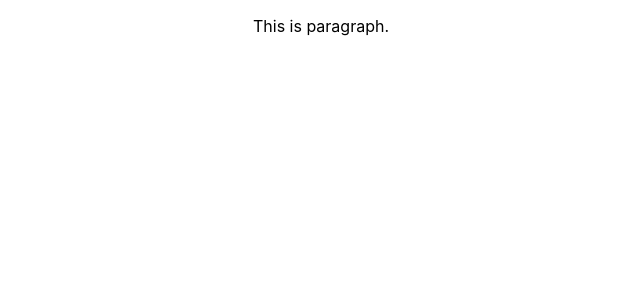
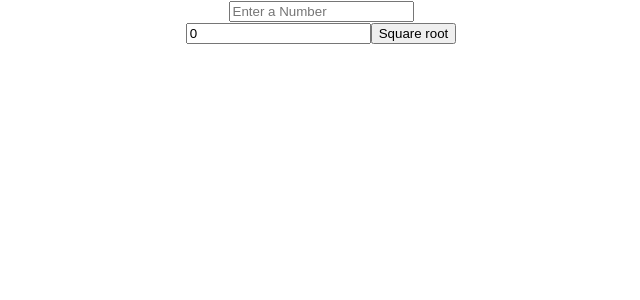
Before and after one commit to ParthGami/miniproject, a React (Create React App) app: page / in a window 1280 px wide. Shown: the top 300 px of the page, without its empty margins (319-959 px from the left). Built offline with nearby package versions, Linux system fonts and the light colour scheme.

Commit message:
Square Root functionality added

```diff
--- a/src/App.js
+++ b/src/App.js
@@ -1,12 +1,38 @@
-//import logo from './logo.svg';
+import React, { Component } from 'react';
 import './App.css';
+import Calculator from './calculator'
 
-function App() {
-  return (
-    <div className="App">
-        <p>This is paragraph.</p>
-    </div>
-  );
+class App extends Component {
+
+  constructor(props){
+    super(props)
+
+    this.state = {
+        x : 0,
+        answer : 0
+    }
+
+    this.squareRoot = this.squareRoot.bind(this)
+  }
+
+  squareRoot = (event) => {
+    const y = document.getElementById('number').value
+    const temp = Math.sqrt(y)
+    this.setState({
+      x : y,
+      answer:temp
+    })
+  }
+
+  render(){
+    return (
+      <div className="App">
+        <input type="number" id="number" placeholder="Enter a Number"></input>
+        <Calculator onclick = {this.squareRoot} value={this.state.answer}/>
+      </div>
+    )
+  }
+
 }
 
 export default App;
--- /dev/null
+++ b/src/button.css
@@ -0,0 +1,10 @@
+button{
+    background-color: #4CAF50; /* Green */
+    border: none;
+    color: white;
+    padding: 15px 32px;
+    text-align: center;
+    text-decoration: none;
+    display: inline-block;
+    font-size: 16px;
+  }
--- /dev/null
+++ b/src/calculator.js
@@ -0,0 +1,19 @@
+import React from 'react'
+
+const calculator = (props) => {
+
+    // function squareRoot(){
+    //     const a = props.value
+    //     const b = Math.sqrt(a)
+    //     document.getElementById('sr').value = b
+    // }
+
+    return(
+        <div>
+            <input id='sr' name='sr' value={props.value}></input>
+            <button type='button' onClick={ (event) => { props.onclick(event)}}>Square root</button>
+        </div>
+    )
+}
+
+export default calculator
```
